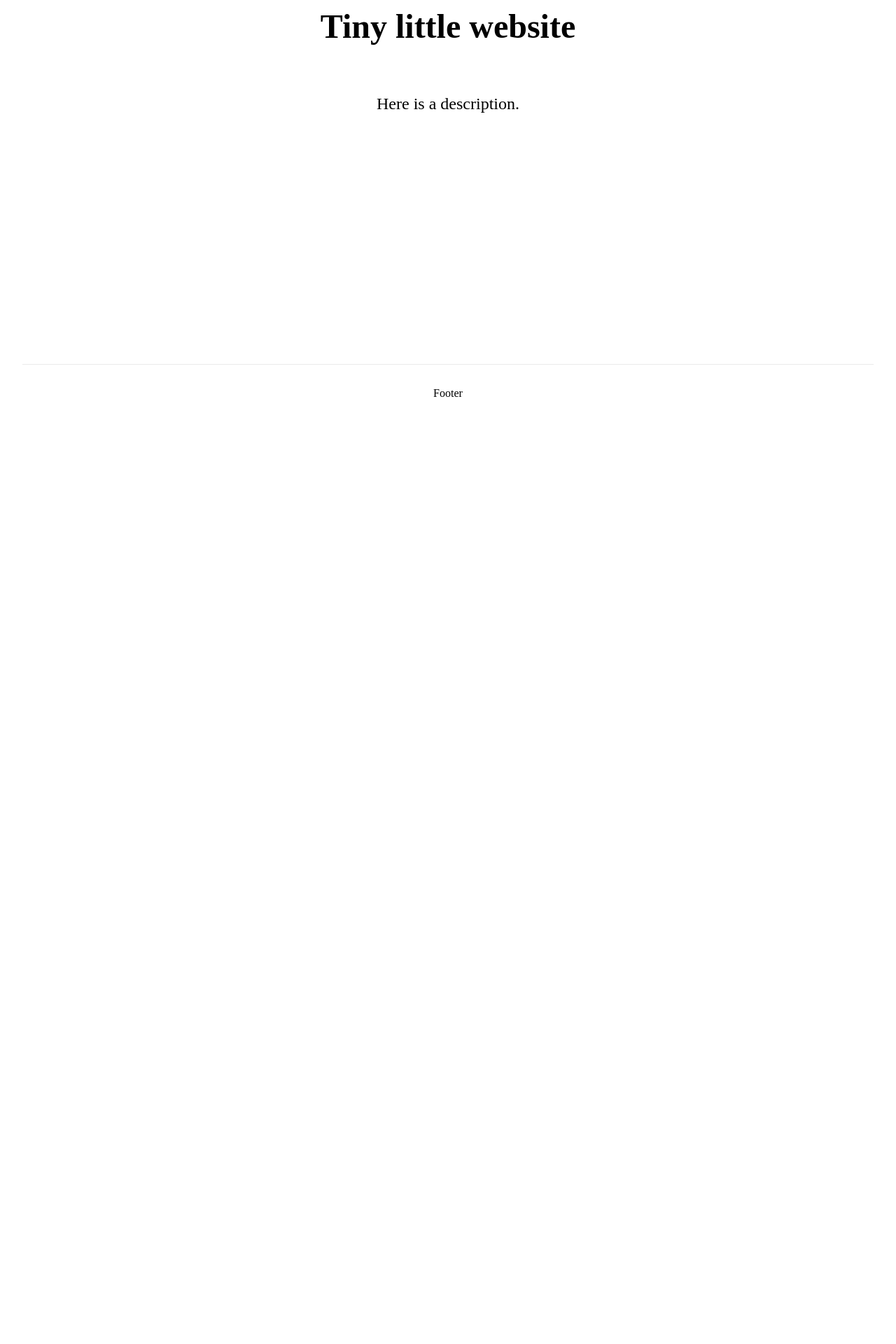
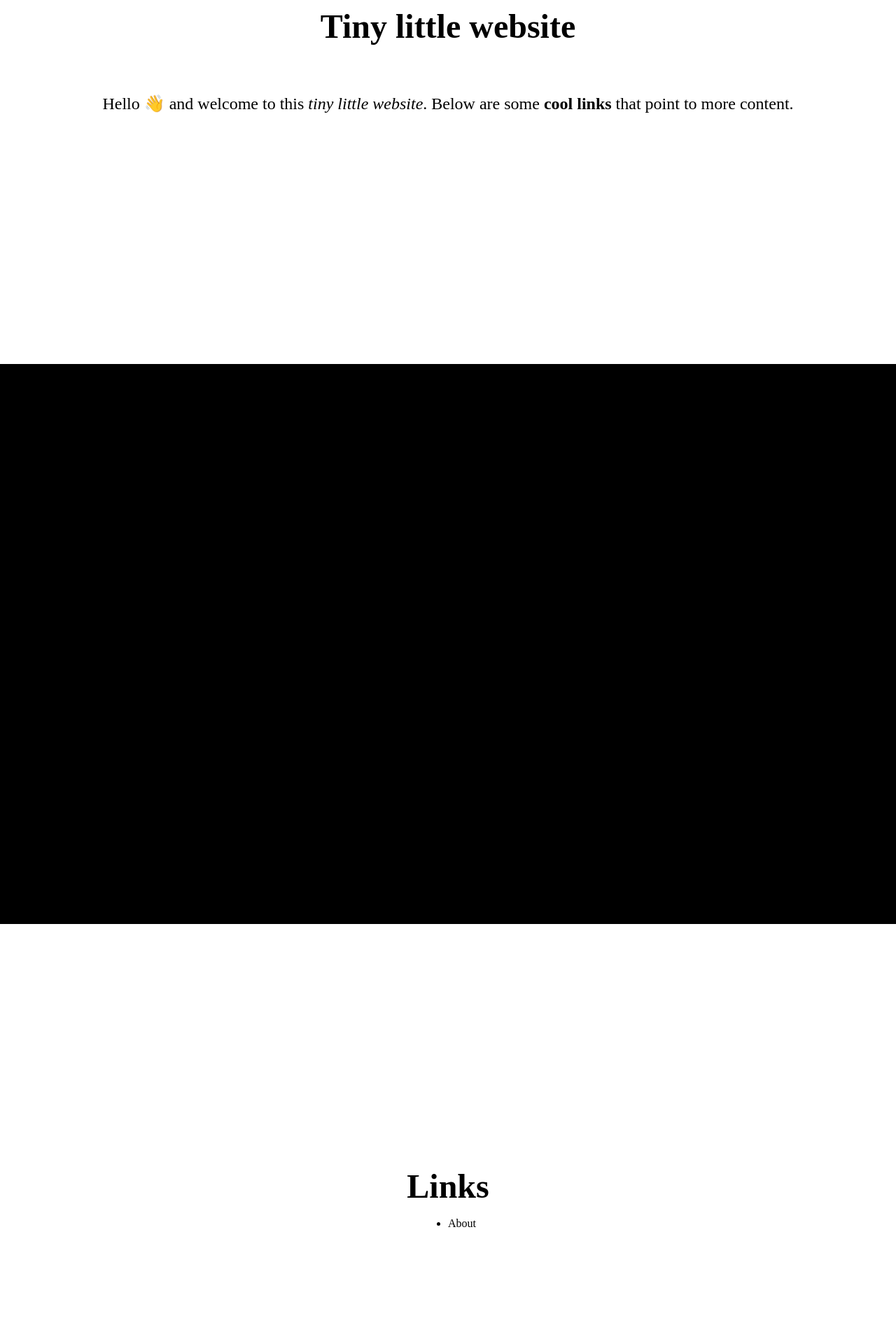
Before and after one commit to lampkraft/my-own-little-website, a Next.js app: page / in a window 1280 px wide. Shown: the part 280-2200 px from the top of the page at 70% size. Before the commit the page ends 883 px from the top, so only its background shows below. Built offline with nearby package versions, Linux system fonts and the light colour scheme.

Commit message:
first draft

```diff
--- a/pages/index.tsx
+++ b/pages/index.tsx
@@ -11,13 +11,28 @@ export default function Home() {
       </Head>
 
       <main className={styles.main}>
-        <h1 className={styles.title}>Tiny little website</h1>
+        <section className={styles.section}>
+          <h1 className={styles.title}>Tiny little website</h1>
 
-        <p className={styles.description}>Here is a description.</p>
+          <p className={styles.description}>
+            Hello 👋 and welcome to this <em>tiny little website</em>. Below are
+            some <strong>cool links</strong> that point to more content.
+          </p>
+        </section>
+        <section className={styles.section}></section>
+        <section className={styles.section}>
+          <h2 className={styles.title}>Links</h2>
+
+          <ul>
+            <li>
+              <a>About</a>
+            </li>
+          </ul>
+        </section>
       </main>
 
       <footer className={styles.footer}>
-        <span>Footer</span>
+        <span>by Mattias 🦐</span>
       </footer>
     </div>
   );
--- a/styles/Home.module.scss
+++ b/styles/Home.module.scss
@@ -1,17 +1,18 @@
 $titleFontSize: 3rem;
 
-.container {
-  padding: 0 2rem;
-}
-
-.main {
+.section {
   min-height: 100vh;
-  padding: 4rem 0;
+  padding: 4rem 2rem;
   flex: 1;
   display: flex;
   flex-direction: column;
   justify-content: center;
   align-items: center;
+
+  &:nth-of-type(even) {
+    background-color: black;
+    color: white;
+  }
 }
 
 .title {
--- a/styles/globals.css
+++ b/styles/globals.css
@@ -3,6 +3,7 @@ body {
   padding: 0;
   margin: 0;
   font-family: serif;
+  scroll-snap-type: y mandatory;
 }
 
 a {
```
